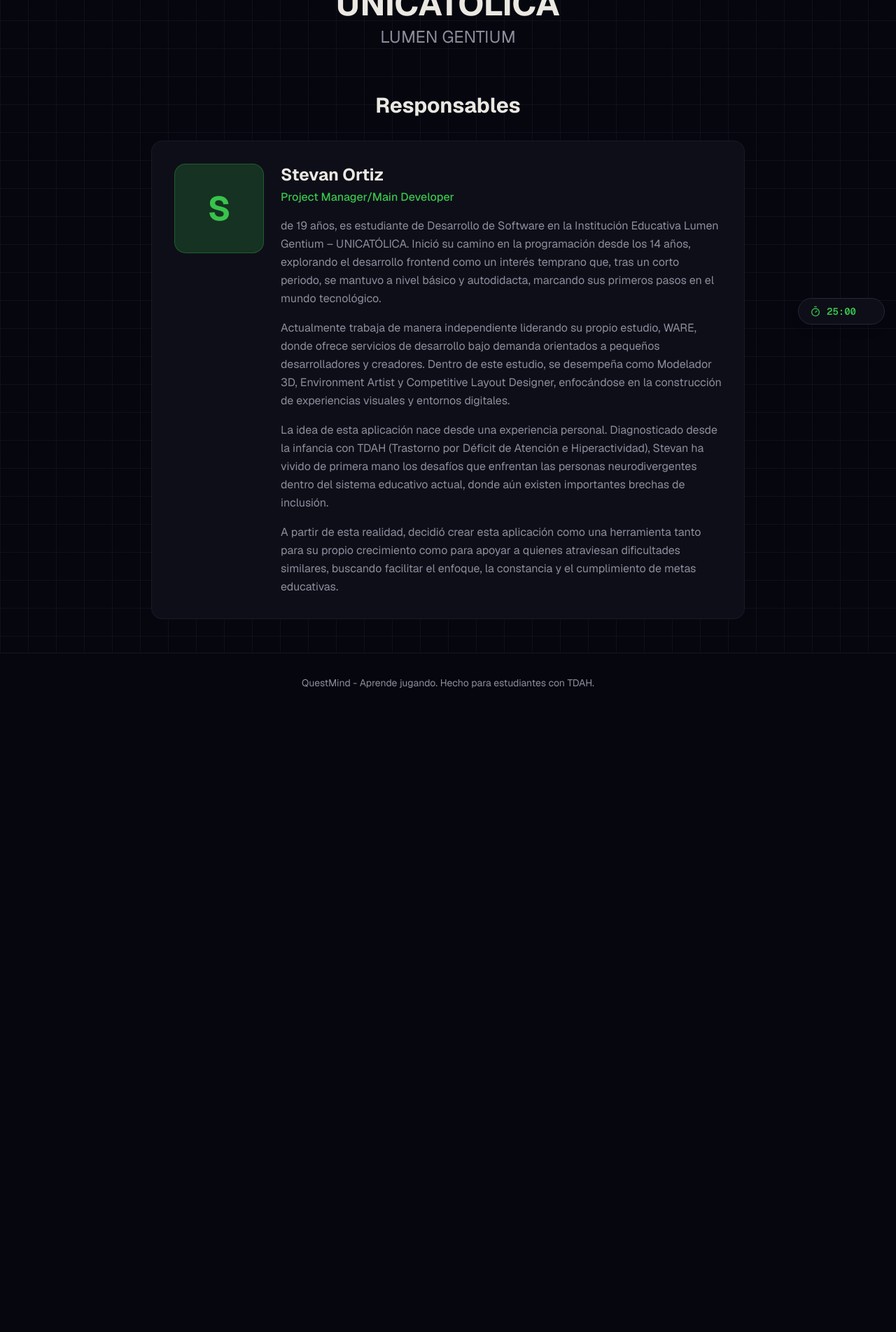
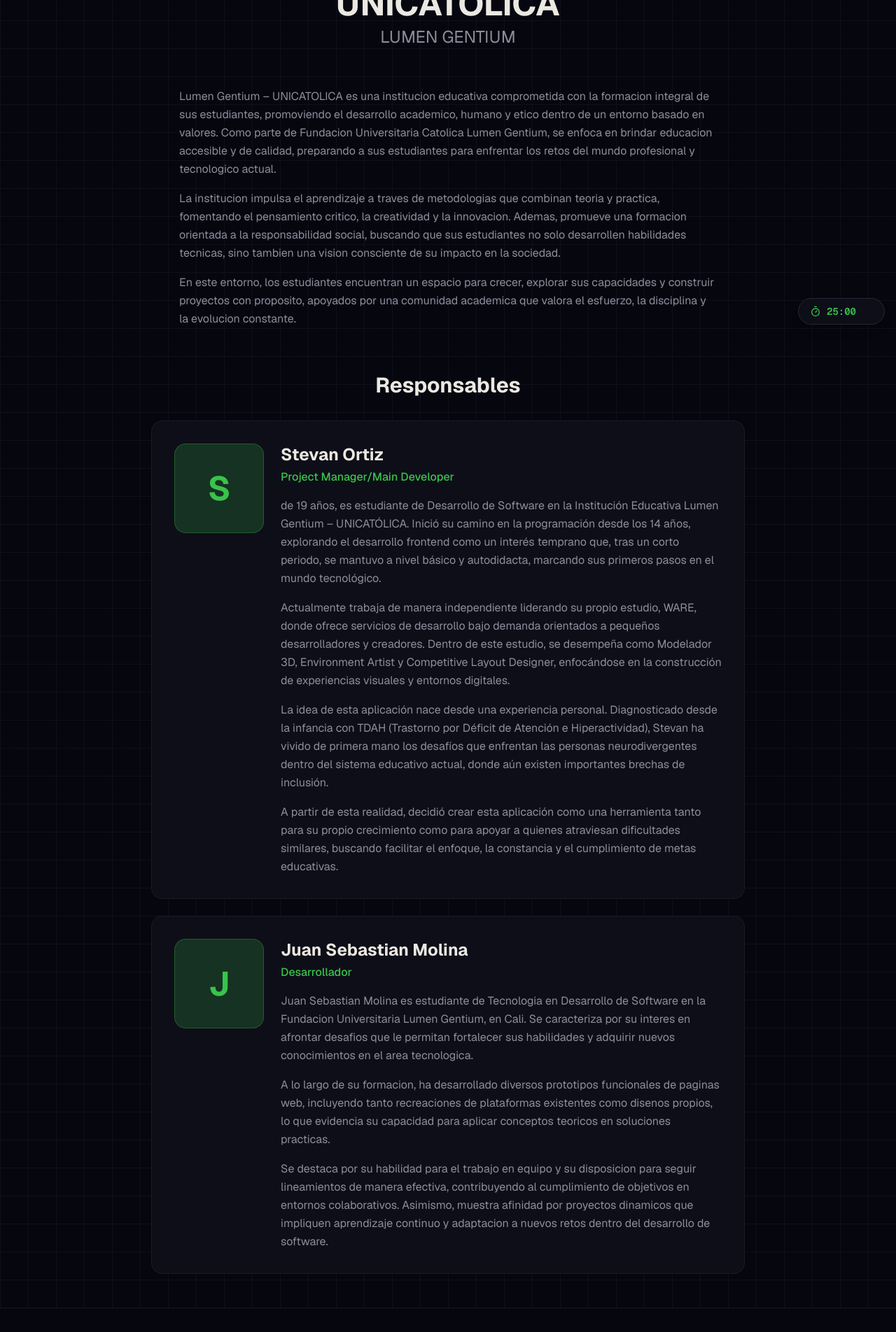
Before and after one commit to sweettkanmi/NEUROQUEST2, a Next.js app: page /about in a window 1280 px wide. Shown: the part 320-2224 px from the top of the page at 70% size. Before the commit the page ends 1338 px from the top, so only its background shows below. Built offline with nearby package versions, Linux system fonts and the light colour scheme.

Commit message:
feat: update About Us page with new logo, description, and developer
Add university logo, description, and team member profile

Co-authored-by: Stevan Ortiz <162259456+sweettkanmi@users.noreply.github.com>

```diff
--- a/app/about/page.tsx
+++ b/app/about/page.tsx
@@ -43,7 +43,7 @@ export default function AboutPage() {
             <div className="flex flex-col items-center gap-6">
               <div className="w-32 h-32 md:w-40 md:h-40 rounded-2xl overflow-hidden bg-card p-4 border border-border/50">
                 <Image
-                  src="https://www.unicatolica.edu.co/files/unicatolica-svg.svg"
+                  src="https://www.unicatolica.edu.co/files/logo-unicatolica-vertical.png"
                   alt="Logo UNICATOLICA"
                   width={160}
                   height={160}
@@ -54,10 +54,23 @@ export default function AboutPage() {
                 <h1 className="text-4xl md:text-5xl font-bold text-foreground mb-2">
                   UNICATOLICA
                 </h1>
-                <p className="text-xl md:text-2xl text-muted-foreground">
+                <p className="text-xl md:text-2xl text-muted-foreground mb-6">
                   LUMEN GENTIUM
                 </p>
               </div>
+            </div>
+
+            {/* University Description */}
+            <div className="max-w-3xl mx-auto mt-8 text-left">
+              <p className="text-muted-foreground leading-relaxed text-sm md:text-base mb-4">
+                Lumen Gentium – UNICATOLICA es una institucion educativa comprometida con la formacion integral de sus estudiantes, promoviendo el desarrollo academico, humano y etico dentro de un entorno basado en valores. Como parte de Fundacion Universitaria Catolica Lumen Gentium, se enfoca en brindar educacion accesible y de calidad, preparando a sus estudiantes para enfrentar los retos del mundo profesional y tecnologico actual.
+              </p>
+              <p className="text-muted-foreground leading-relaxed text-sm md:text-base mb-4">
+                La institucion impulsa el aprendizaje a traves de metodologias que combinan teoria y practica, fomentando el pensamiento critico, la creatividad y la innovacion. Ademas, promueve una formacion orientada a la responsabilidad social, buscando que sus estudiantes no solo desarrollen habilidades tecnicas, sino tambien una vision consciente de su impacto en la sociedad.
+              </p>
+              <p className="text-muted-foreground leading-relaxed text-sm md:text-base">
+                En este entorno, los estudiantes encuentran un espacio para crecer, explorar sus capacidades y construir proyectos con proposito, apoyados por una comunidad academica que valora el esfuerzo, la disciplina y la evolucion constante.
+              </p>
             </div>
           </section>
 
@@ -100,6 +113,37 @@ export default function AboutPage() {
                 </div>
               </div>
             </div>
+
+            {/* Team Member Card - Juan Sebastián Molina */}
+            <div className="bg-card border border-border/50 rounded-xl p-6 md:p-8 mt-6">
+              <div className="flex flex-col md:flex-row gap-6">
+                {/* Avatar Placeholder */}
+                <div className="flex-shrink-0 mx-auto md:mx-0">
+                  <div className="w-24 h-24 md:w-32 md:h-32 rounded-xl bg-primary/20 flex items-center justify-center border border-primary/30">
+                    <span className="text-4xl md:text-5xl font-bold text-primary">J</span>
+                  </div>
+                </div>
+
+                {/* Info */}
+                <div className="flex-1 text-center md:text-left">
+                  <h3 className="text-2xl font-bold text-foreground mb-1">
+                    Juan Sebastian Molina
+                  </h3>
+                  <p className="text-primary font-medium mb-4">
+                    Desarrollador
+                  </p>
+                  <p className="text-muted-foreground leading-relaxed text-sm md:text-base">
+                    Juan Sebastian Molina es estudiante de Tecnologia en Desarrollo de Software en la Fundacion Universitaria Lumen Gentium, en Cali. Se caracteriza por su interes en afrontar desafios que le permitan fortalecer sus habilidades y adquirir nuevos conocimientos en el area tecnologica.
+                  </p>
+                  <p className="text-muted-foreground leading-relaxed text-sm md:text-base mt-4">
+                    A lo largo de su formacion, ha desarrollado diversos prototipos funcionales de paginas web, incluyendo tanto recreaciones de plataformas existentes como disenos propios, lo que evidencia su capacidad para aplicar conceptos teoricos en soluciones practicas.
+                  </p>
+                  <p className="text-muted-foreground leading-relaxed text-sm md:text-base mt-4">
+                    Se destaca por su habilidad para el trabajo en equipo y su disposicion para seguir lineamientos de manera efectiva, contribuyendo al cumplimiento de objetivos en entornos colaborativos. Asimismo, muestra afinidad por proyectos dinamicos que impliquen aprendizaje continuo y adaptacion a nuevos retos dentro del desarrollo de software.
+                  </p>
+                </div>
+              </div>
+            </div>
           </section>
         </div>
       </div>
```
